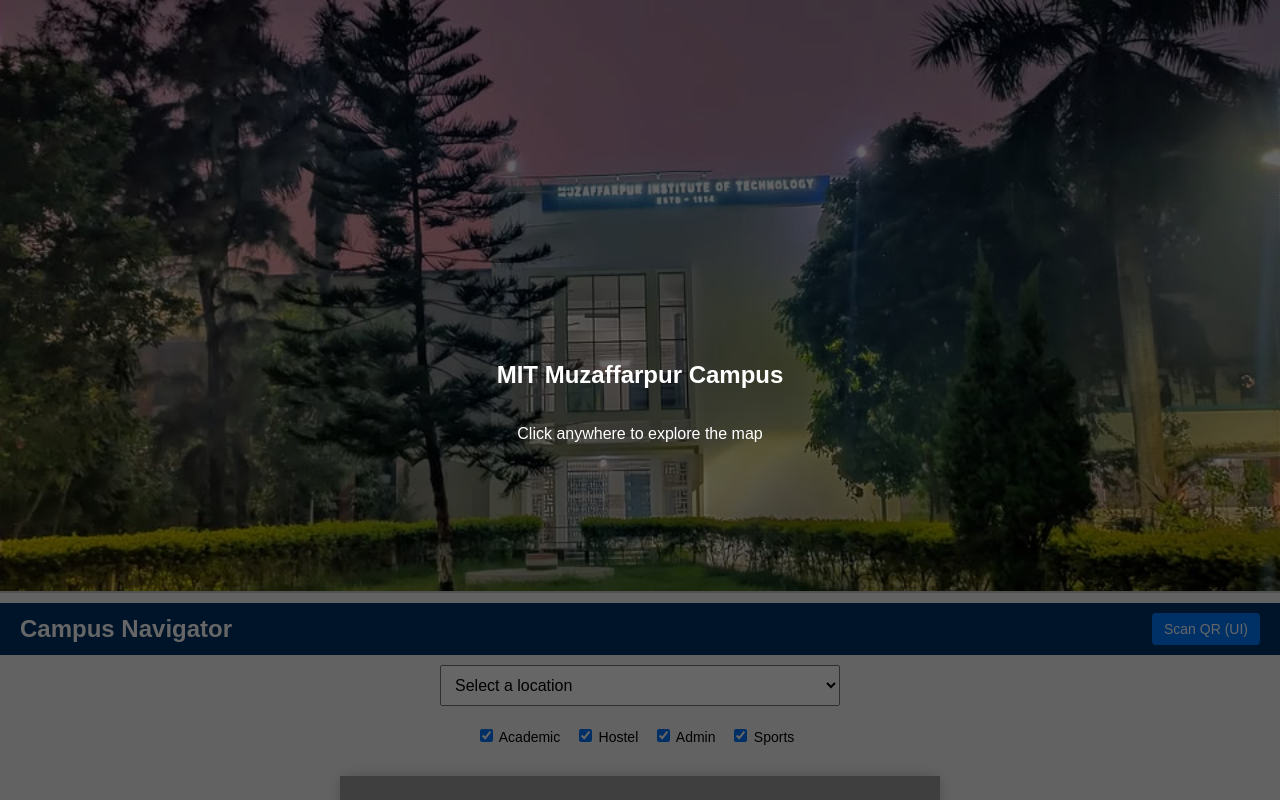
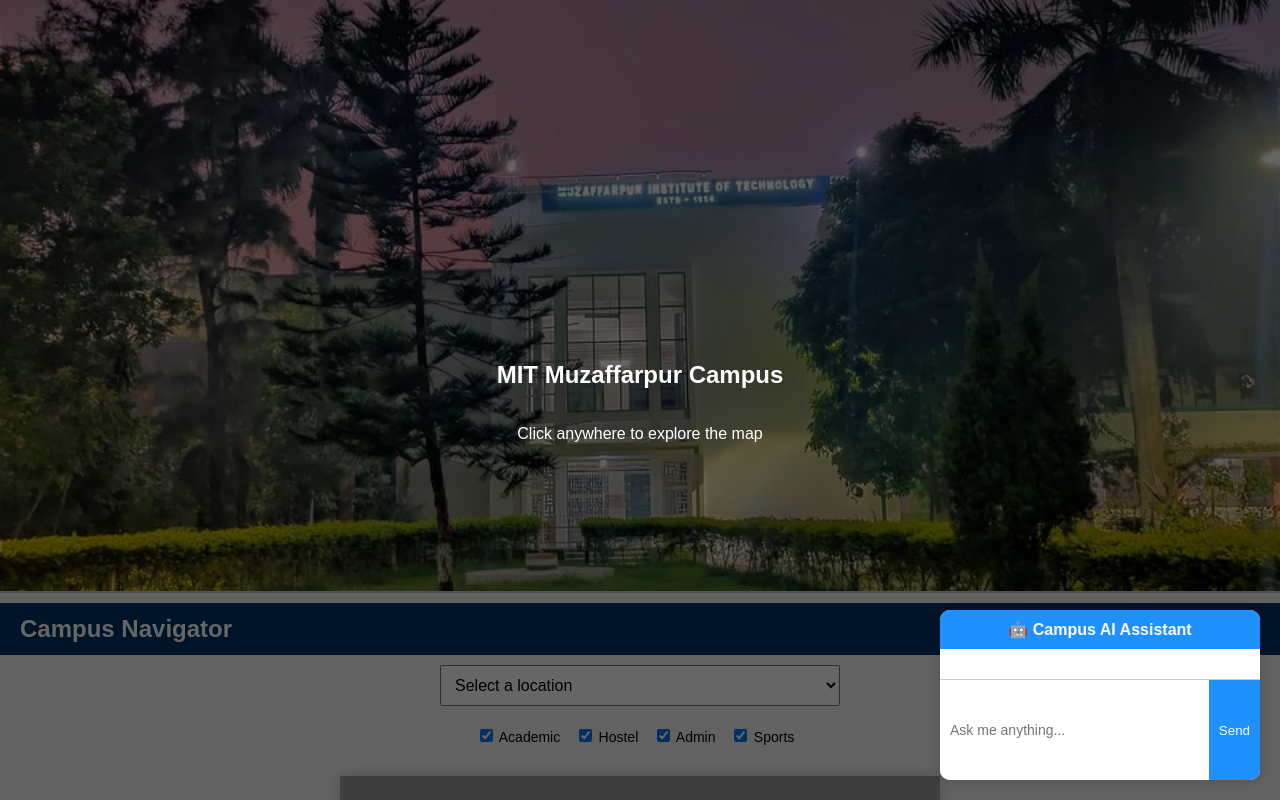
Before and after one commit to mananjay-prasad/Campus-Navigator, a plain HTML site: page index.html in a window 1280 px wide. Shown: the top 800 px of the page. Drawn offline with Linux system fonts and the light colour scheme; some packages are replaced by stand-ins of ours; grey boxes are pictures that could not be loaded.

Commit message:
Update index.html

```diff
--- a/index.html
+++ b/index.html
@@ -40,5 +40,44 @@
   </div>
 
   <script src="script.js"></script>
+
+  <!-- AI Assistant Chat Panel -->
+<div id="chat-assistant" style="
+  position: fixed;
+  bottom: 20px;
+  right: 20px;
+  width: 320px;
+  max-height: 500px;
+  background: white;
+  border-radius: 10px;
+  box-shadow: 0 0 10px rgba(0,0,0,0.2);
+  display: flex;
+  flex-direction: column;
+  overflow: hidden;
+  z-index: 9999;
+  font-family: sans-serif;
+">
+  <div style="background: #1e90ff; color: white; padding: 10px; font-weight: bold;">
+    🤖 Campus AI Assistant
+  </div>
+  <div id="geminiResponse" style="padding: 10px; flex: 1; overflow-y: auto; font-size: 14px;"></div>
+  <div style="display: flex; border-top: 1px solid #ccc;">
+    <input id="geminiInput" type="text" placeholder="Ask me anything..." style="
+      flex: 1;
+      padding: 10px;
+      border: none;
+      outline: none;
+      font-size: 14px;
+    ">
+    <button onclick="askGemini()" style="
+      background: #1e90ff;
+      color: white;
+      border: none;
+      padding: 10px;
+      cursor: pointer;
+    ">Send</button>
+  </div>
+</div>
+
 </body>
 </html>
```
